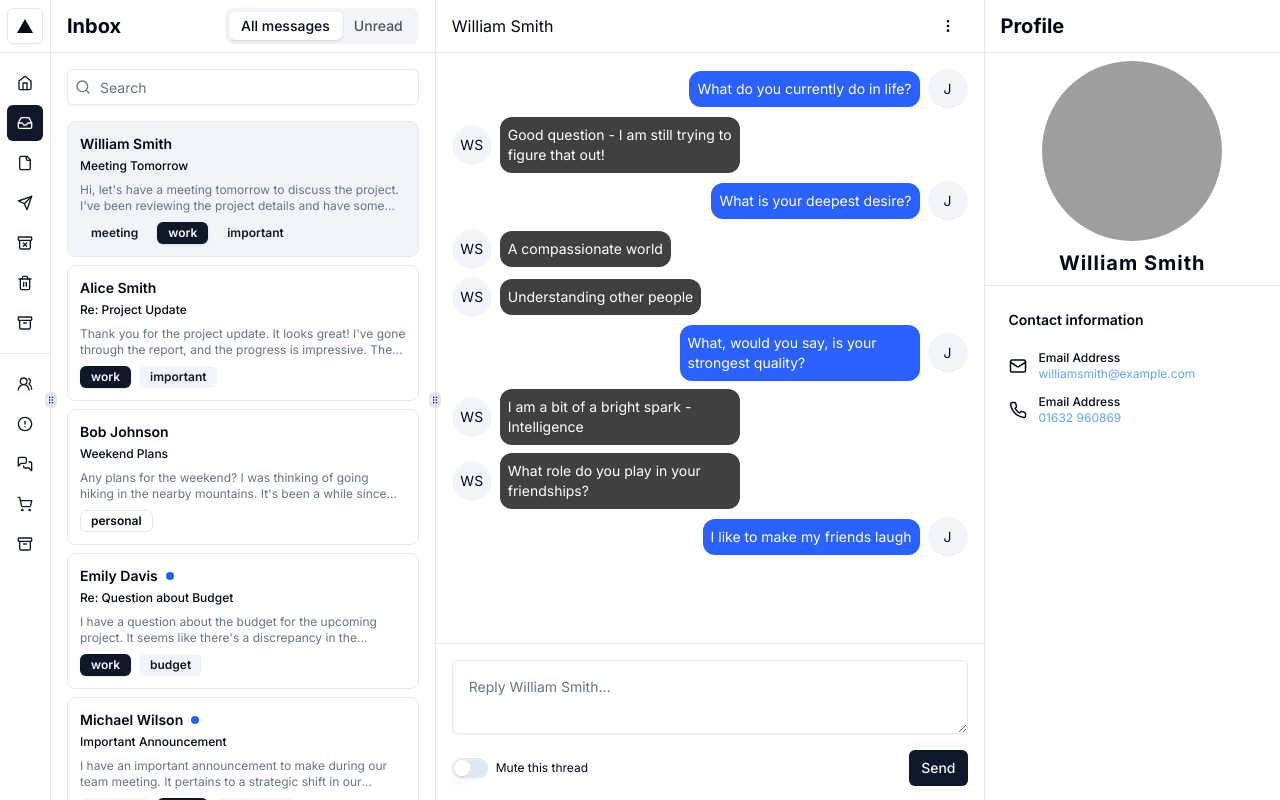
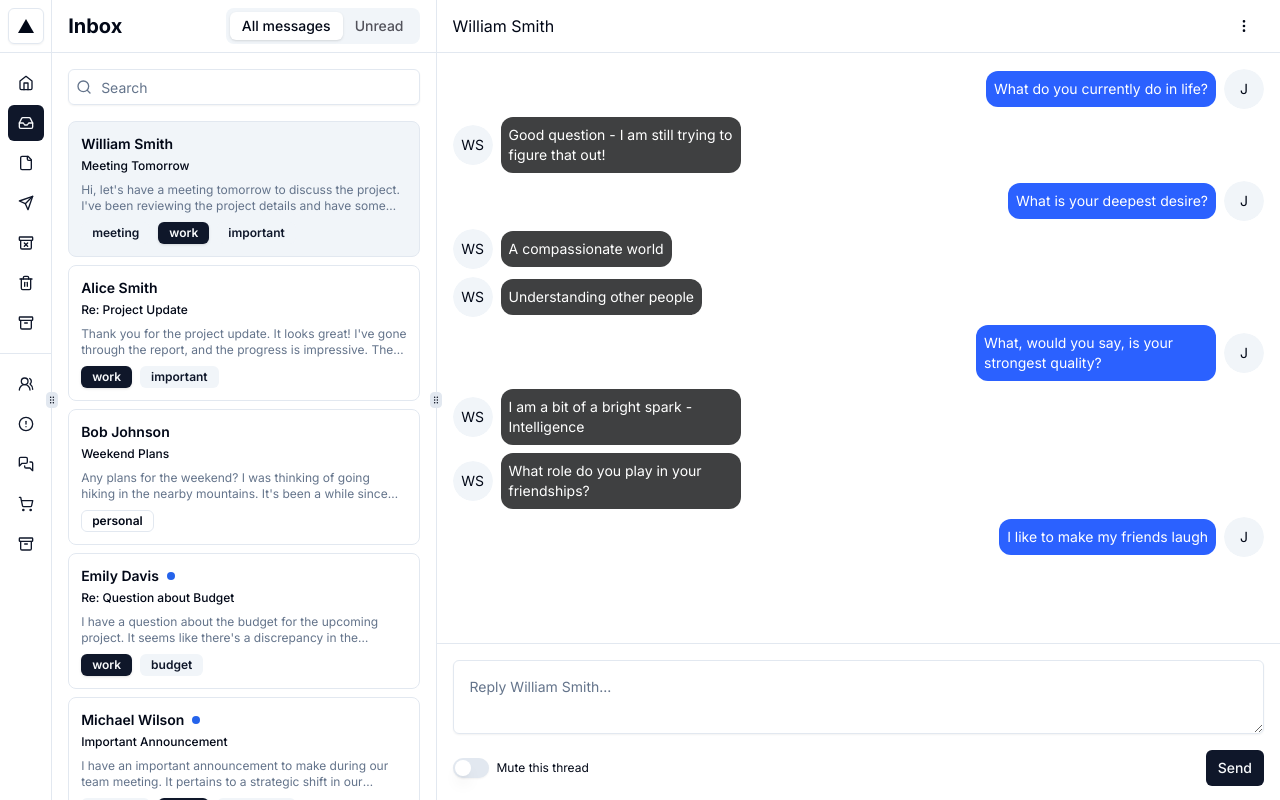
Before and after one commit to ytran18/chat-app, a Next.js app: page /dashboard/inbox in a window 1280 px wide. Built offline with nearby package versions, Linux system fonts and the light colour scheme; grey boxes are pictures that could not be loaded.

Commit message:
update code

```diff
--- a/src/app/dashboard/inbox/page.tsx
+++ b/src/app/dashboard/inbox/page.tsx
@@ -19,8 +19,8 @@ import { Search } from 'lucide-react';
 export default function page() {
 
     const [isSelectChat, setIsSelectChat] = React.useState(false);
-    const [isShowProfile, setShowProfile] = React.useState(true);
     const [width, setWidth] = React.useState(0);
+    const [isShowProfile, setShowProfile] = React.useState(width > 1024 ? true : false);
     const [mail] = useMail();
 
 
--- a/src/components/default-layout.tsx
+++ b/src/components/default-layout.tsx
@@ -106,7 +106,7 @@ export default function DefaultLayout({ children }: DefaultLayoutProps) {
                     onExpand={() => {
                         width > 768 && setIsCollapsed(false)
                     }}
-                    className={cn((isCollapsed || width < 768) && "max-w-[50px] h-full transition-all duration-300")}
+                    className={cn((isCollapsed || width < 1024) && "min-w-[50px] h-full transition-all duration-300")}
                 >
                     <div className={cn("flex h-[52px] w-full items-center justify-center", isCollapsed ? 'h-[52px]': 'px-2')}>
                         <AccountSwitcher isCollapsed={isCollapsed} accounts={accounts} />
```
